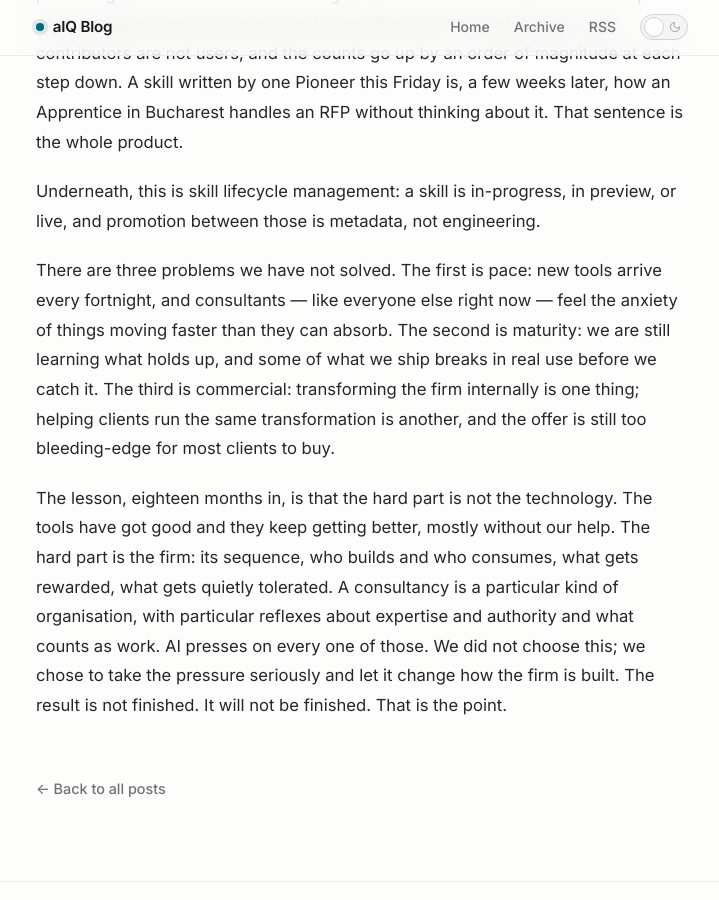
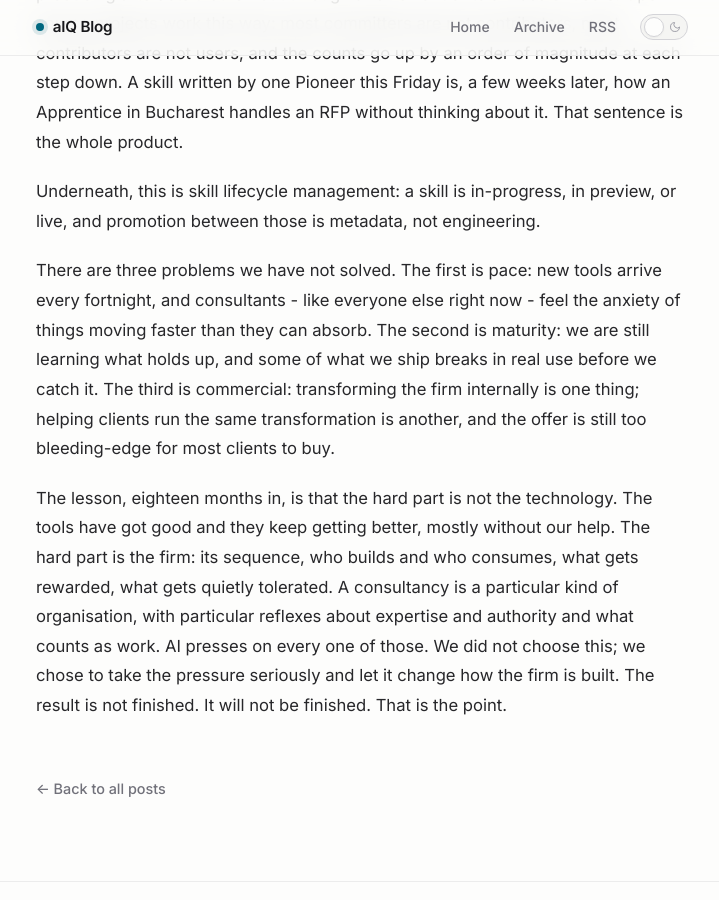
Before and after one commit to accilium/aIQ-blog, a Jekyll site: the page built from _posts/2026-06-03-how-we-ship.md, in a window 1280 px wide and 900 px high, scrolled down 1278 px. Shown: the whole window, without its empty margins (278-997 px from the left). Built offline with Jekyll 4.4.1, drawn with Linux system fonts in a browser that asks for light colours.

```diff
--- a/_posts/2026-06-03-how-we-ship.md
+++ b/_posts/2026-06-03-how-we-ship.md
@@ -17,6 +17,6 @@ That distribution is the point, not a phase we are growing out of. The model we
 
 Underneath, this is skill lifecycle management: a skill is in-progress, in preview, or live, and promotion between those is metadata, not engineering.
 
-There are three problems we have not solved. The first is pace: new tools arrive every fortnight, and consultants — like everyone else right now — feel the anxiety of things moving faster than they can absorb. The second is maturity: we are still learning what holds up, and some of what we ship breaks in real use before we catch it. The third is commercial: transforming the firm internally is one thing; helping clients run the same transformation is another, and the offer is still too bleeding-edge for most clients to buy.
+There are three problems we have not solved. The first is pace: new tools arrive every fortnight, and consultants - like everyone else right now - feel the anxiety of things moving faster than they can absorb. The second is maturity: we are still learning what holds up, and some of what we ship breaks in real use before we catch it. The third is commercial: transforming the firm internally is one thing; helping clients run the same transformation is another, and the offer is still too bleeding-edge for most clients to buy.
 
 The lesson, eighteen months in, is that the hard part is not the technology. The tools have got good and they keep getting better, mostly without our help. The hard part is the firm: its sequence, who builds and who consumes, what gets rewarded, what gets quietly tolerated. A consultancy is a particular kind of organisation, with particular reflexes about expertise and authority and what counts as work. AI presses on every one of those. We did not choose this; we chose to take the pressure seriously and let it change how the firm is built. The result is not finished. It will not be finished. That is the point.
```
